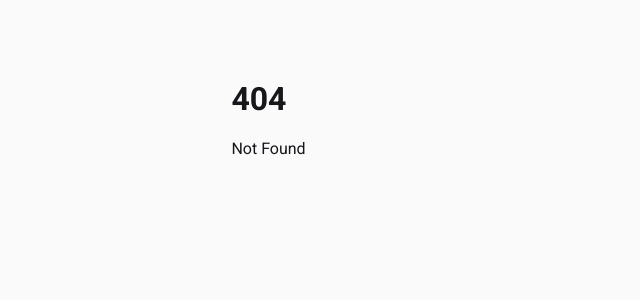
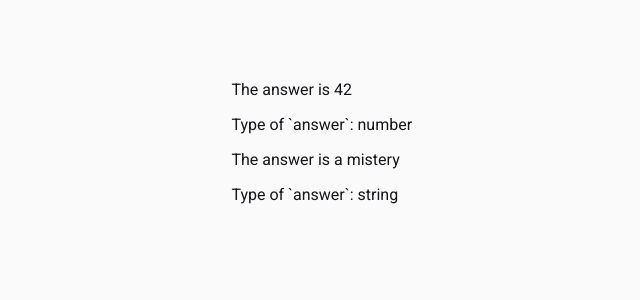
Before and after one commit to Miqueas/Learning-Notes, a SvelteKit app in the folder Svelte/: page /basic-svelte/props/default-values in a window 1280 px wide. Before the commit this address had no page. Shown: the top 300 px of the page, without its empty margins (7-647 px from the left). Built offline with nearby package versions, Linux system fonts and the light colour scheme.

Commit message:
Svelte: added "default values"

```diff
--- /dev/null
+++ b/Svelte/src/routes/basic-svelte/props/default-values/+page.svelte
@@ -0,0 +1,8 @@
+<script>
+  import Nested from "./Nested.svelte";
+</script>
+
+<main>
+  <Nested answer={42}/>
+  <Nested/>
+</main>
--- /dev/null
+++ b/Svelte/src/routes/basic-svelte/props/default-values/Nested.svelte
@@ -0,0 +1,8 @@
+<script>
+  export let answer = "a mistery";
+</script>
+
+<main>
+  <p>The answer is {answer}</p>
+  <p>Type of `answer`: {typeof(answer)}</p>
+</main>
```
